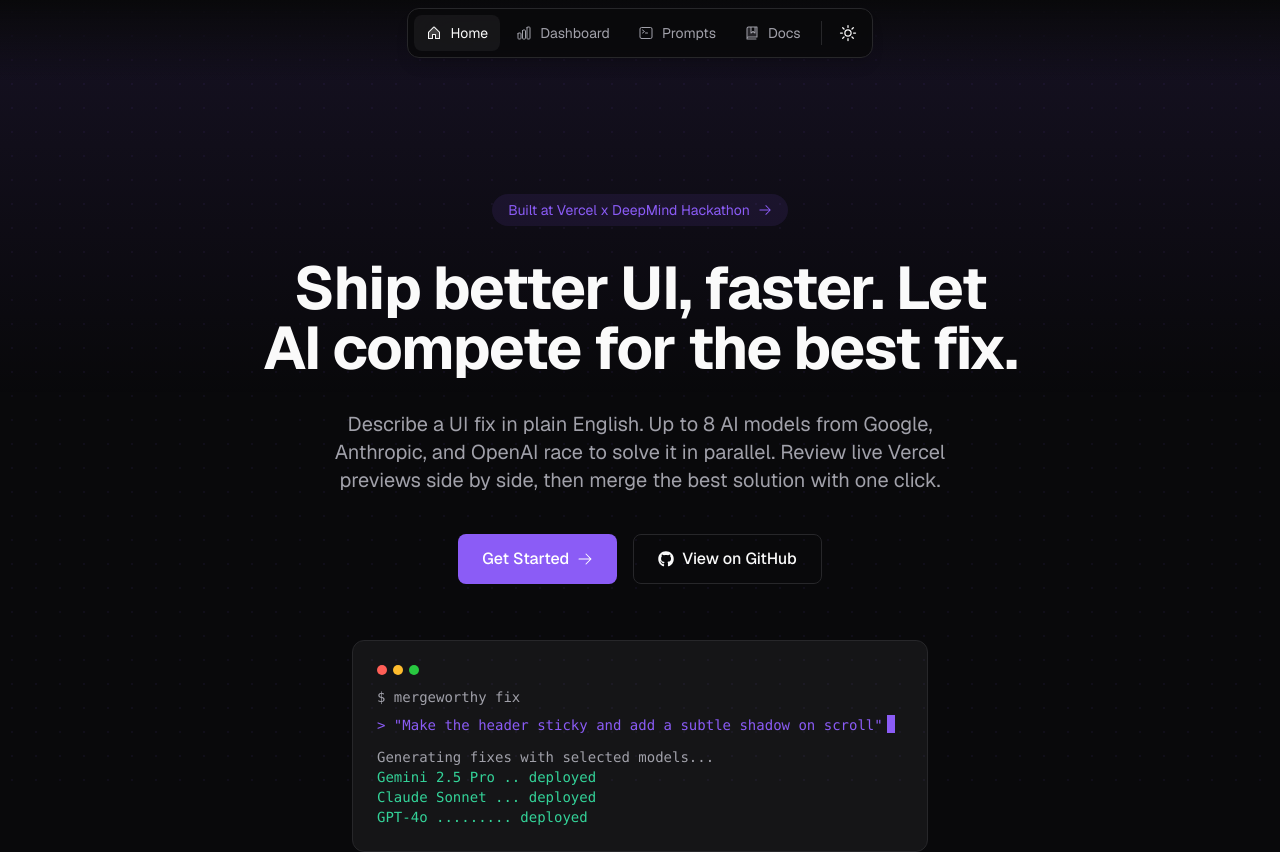
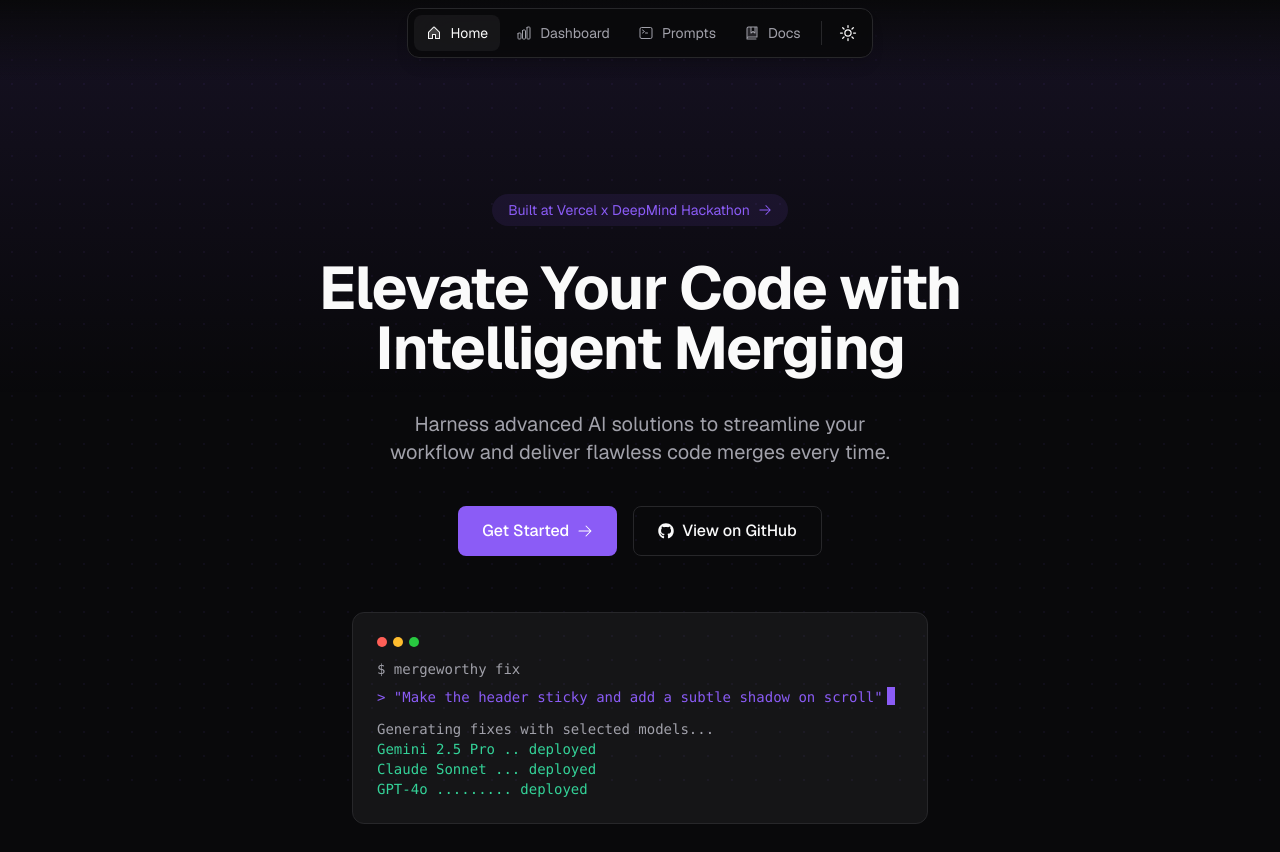
Before and after one commit to ManojBaasha/boilerplate-code, a Next.js app: page / in a window 1280 px wide. Shown: the top 852 px of the page. Built offline with nearby package versions, Linux system fonts and the light colour scheme.

Commit message:
UI fix via AI (#5)

```diff
--- a/src/resources/content.tsx
+++ b/src/resources/content.tsx
@@ -22,7 +22,7 @@
   title: "MergeWorthy-AI | Your UI fixed by AI",
   description:
     "Describe a UI fix in plain English. Up to 8 AI models race to solve it. Compare live previews. Merge the best.",
-  headline: <>Ship better UI, faster. Let AI compete for the best fix.</>,
+  headline: <>Elevate Your Code with Intelligent Merging</>,
   featured: {
     display: true,
     title: <>Built at Vercel x DeepMind Hackathon</>,
@@ -30,9 +30,8 @@
   },
   subline: (
     <>
-      Describe a UI fix in plain English. Up to 8 AI models from Google, Anthropic,
-      and OpenAI race to solve it in parallel. Review live Vercel previews side by
-      side, then merge the best solution with one click.
+      Harness advanced AI solutions to streamline your workflow and deliver flawless
+      code merges every time.
     </>
   ),
   features: [
```
